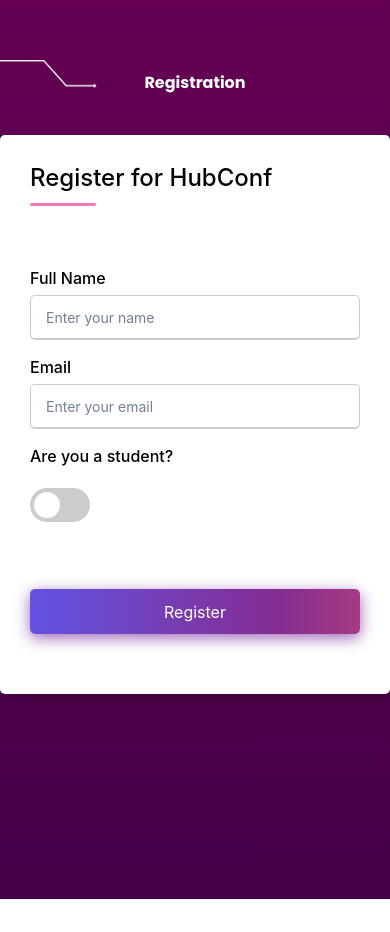
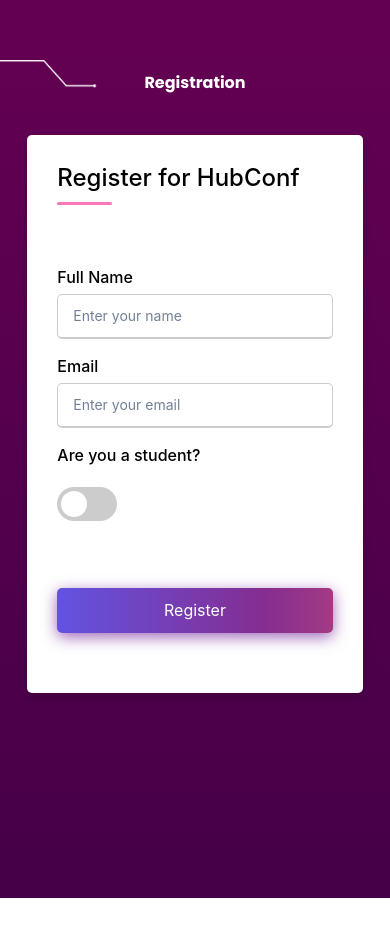
Before and after one commit to AUBGTheHUB/hub-conf-signup, a React (Create React App) app in the folder packages/web/: page / in a window 390 px wide. Shown: the part 2540-3472 px from the top of the page. Built offline with nearby package versions, Linux system fonts and the light colour scheme.

Commit message:
added responsive to the form

```diff
--- a/packages/web/src/style.css
+++ b/packages/web/src/style.css
@@ -542,7 +542,9 @@
 
   @media (max-width: 584px) {
     .container {
-      max-width: 100%;
+      max-width: 86%;
+      justify-content: center;
+      margin-left: 7%;
     }
     form .user-details .input-box {
       margin-bottom: 15px;
@@ -552,7 +554,7 @@
       width: 100%;
     }
     .content form .user-details {
-      max-height: 300px;
+      max-height: 370px;
       overflow-y: scroll;
     }
     .user-details::-webkit-scrollbar {
@@ -626,10 +628,10 @@
   .Event .content p,
   .Reg .content p{
     font-size: 86%;
-}
+  }
 }
 
-/*sponsors*/
+
 @media only screen and (max-width: 1000px) {
   .partnersImages {
     max-width: 30%;
```
